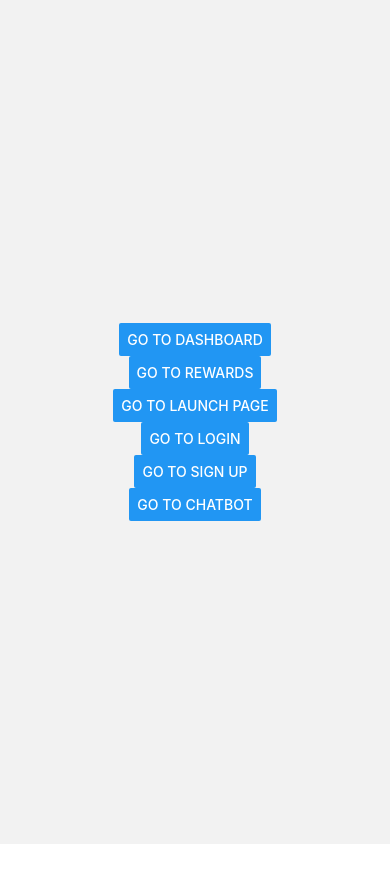
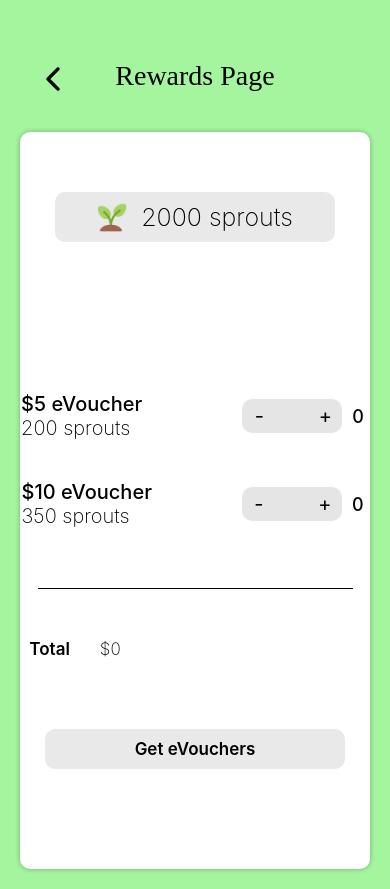
Before and after one commit to zixuantan/Green-Living, a React Native app: screen /Rewards2 in a window 390 px wide. Before the commit the page ends 844 px from the top, so only its background shows below. Built offline with nearby package versions, Linux system fonts and the light colour scheme.

Commit message:
completed rewards 1,2

```diff
--- a/App.js
+++ b/App.js
@@ -27,6 +27,7 @@ import { createStackNavigator } from "@react-navigation/stack";
 import Homepage from "./components/HomePage";
 import Dashboard1 from "./components/Dashboard1";
 import Rewards1 from "./components/Rewards1";
+import Rewards2 from "./components/Rewards2"
 import Login from "./components/Login";
 import Chatbot from "./components/Chatbot";
 import SignUp from './components/SignUp';
@@ -45,6 +46,8 @@ export default function App() {
         <Stack.Screen name="Chatbot" options={{headerShown: false}} component={Chatbot} />
         <Stack.Screen name="Dashboard1" options={{headerShown: false}} component={Dashboard1} />
         <Stack.Screen name="Rewards1" options={{headerShown: false}} component={Rewards1} />
+        <Stack.Screen name="Rewards2" options={{headerShown: false}} component={Rewards2} />
+
       </Stack.Navigator>
     </NavigationContainer>
   );
--- a/components/Rewards1.js
+++ b/components/Rewards1.js
@@ -1,10 +1,6 @@
-// RewardsPage.js
 import React from 'react';
-import { View, Text, StyleSheet, Button, TouchableOpacity, ScrollView } from 'react-native';
-import {Picker} from '@react-native-picker/picker'
+import { View, Text, StyleSheet, Button, TouchableOpacity, ScrollView, Image } from 'react-native';
 import { Ionicons } from '@expo/vector-icons';
-import { useState } from 'react';
-import { Touchable } from 'react-native';
 import Ring from './Ring';
 
 const Rewards1 = ({ navigation }) => {
@@ -13,66 +9,154 @@ const Rewards1 = ({ navigation }) => {
     navigation.goBack();
   };
 
+  function handlePress(){
+    navigation.navigate('Rewards2')
+  };
+
   return (
-    <ScrollView>
-
-      <View style={styles.container}>
-
+    <ScrollView style={styles.scrollView}>
+      <View style={styles.headerContainer}>
         <TouchableOpacity onPress={handleGoBack} style={styles.backButton}>
           <Ionicons
-          name="chevron-back-outline"
-          size={36}
-          color="black"
-          style={{marginHorizontal:15}}
+            name="chevron-back-outline"
+            size={36}
+            color="black"
+            style={{marginHorizontal:15}}
           />
         </TouchableOpacity>
+        <Text style={styles.title}>Rewards Page</Text>
+      </View>
 
-        <Text style={styles.title}>Rewards Page</Text>
+      <View style={styles.contentContainer}>
+        <Ring size={275} strokeWidth={20} color="green" text="14 DAYS LEFT"/>
+        <Text marginTop={20}>Good job!</Text>
+        <Text marginTop={10}>You've completed your ring for this month!</Text>
+        <Text style={styles.thisMonth}>This Month</Text>
+
+        <View style={styles.rowContainer}>
+        <Text> 1. X Brand Shoes                </Text>
+        <Text> +5 </Text>
+        <Image
+          source={require("../utils/sprout.png")} style={{width: 30, height: 30}} />
+        </View>
+
+        <View style={styles.rowContainer}>
+        <Text> 2. Y Brand Shirt                </Text>
+        <Text> +3 </Text>
+        <Image
+          source={require("../utils/sprout.png")} style={{width: 30, height: 30}} />
+        </View>
+
+        <View style={styles.rowContainer}>
+        <Text> 3. Z Brand Bag                </Text>
+        <Text> +5 </Text>
+        <Image
+          source={require("../utils/sprout.png")} style={{width: 30, height: 30}} />
+        </View>
+
+        <View style={styles.rowContainer}>
+        <Text> 4. A Brand Food                </Text>
+        <Text> +2 </Text>
+        <Image
+          source={require("../utils/sprout.png")} style={{width: 30, height: 30}} />
+        </View>
+
+        <View style={styles.rowContainer}>
+        <Text> 5. B Brand Phone                </Text>
+        <Text> +6 </Text>
+        <Image
+          source={require("../utils/sprout.png")} style={{width: 30, height: 30}} />
+        </View>
+
+        <TouchableOpacity style={styles.nextButton} onPress={handlePress}>
+
+          <Text style={styles.buttonText}>Redeem Sprouts</Text>
+
+
+        </TouchableOpacity>
 
 
       </View>
 
-      <View style={[styles.container, { justifyContent: 'center', alignItems: 'center', paddingTop: 60 }]}>
-
-      <Ring size={275} strokeWidth={20} color="green" text="Your Text Here"/>
-
-      </View>
-
-
-
-
-
-
 
     </ScrollView>
-
   );
 }
 
 const styles = StyleSheet.create({
-  container: {
-    flex: 1,
+  scrollView: {
+    backgroundColor: '#A4F59D',
+  },
+  headerContainer: {
     justifyContent: 'center',
     alignItems: 'center',
+    paddingTop: 40,
+    paddingBottom: 20
+  },
+
+  contentContainer: {
+    justifyContent: 'center',
+    alignItems: 'center',
+    paddingTop: 40,
+    borderRadius: 10,
+    backgroundColor: 'white',
+    margin: 20,
+    elevation: 5,
+    shadowColor: 'black',
+    shadowOpacity: 0.3,
+    shadowRadius: 5,
+    paddingBottom: 100
+  },
+
+  rowContainer : {
+    flexDirection: 'row',
+    backgroundColor: 'rgba(211, 211, 211, 0.5)',
+    borderRadius: 10,
+    padding: 10,
+    alignItems: 'center',
+    width : 250,
+    marginTop: 20
   },
 
   title: {
-    marginTop: 70,
+    marginTop: 20,
     fontSize: 28,
     fontFamily: 'Nunito-Bold',
   },
 
-  backButton : {
-    position: 'absolute',
-    top: 60,
-    left: 5,
-    paddingVertical: 10,
-    paddingHorizontal: 10,
-    borderRadius: 5,
+  thisMonth : {
+    marginTop: 40,
+    fontSize: 25,
+    marginLeft: -200,
+    fontFamily: 'Nunito-Bold',
+    fontWeight: '500',
+    marginBottom: 20
+  },
+
+  nextButton : {
+    backgroundColor: 'rgba(211, 211, 211, 0.5)',
+    borderRadius: 10,
+    padding: 10,
+    width : 250,
+    marginTop: 70,
+    alignItems: 'center',
+    width: 300
+  },
+
+  buttonText: {
+    fontSize: 17,
+    fontWeight: '600'
   },
 
 
-
+  backButton: {
+    position: 'absolute',
+    top: 20,
+    left: 10,
+    padding: 10,
+    borderRadius: 5,
+    paddingTop: 40,
+  },
 });
 
 export default Rewards1;
--- /dev/null
+++ b/components/Rewards2.js
@@ -0,0 +1,207 @@
+import React, {useState} from 'react';
+import { View, Text, StyleSheet, Button, TouchableOpacity, ScrollView, Image } from 'react-native';
+import { Ionicons } from '@expo/vector-icons';
+import Ring from './Ring';
+
+const Rewards2 = ({ navigation }) => {
+
+  function handleGoBack(){
+    navigation.goBack();
+  };
+
+  const [sprouts, setSprouts] = useState(2000); // Initial number of sprouts
+  const [vouchers5, setVouchers5] = useState(0); // Counter for $5 vouchers
+  const [vouchers10, setVouchers10] = useState(0); // Counter for $10 vouchers
+  const [redeemed, setRedeemed] = useState(0); // Total monetary value of vouchers redeemed
+
+  const redeemVoucher = (amount, sproutsRequired) => {
+    if (sprouts >= sproutsRequired) {
+      setSprouts(sprouts - sproutsRequired);
+      setRedeemed(redeemed + amount);
+    } else {
+      alert('Not enough sprouts!');
+    }
+  };
+
+  const subtractVouchers = (amount, sproutsRequired, voucherType) => {
+    if (voucherType === 5) {
+      if (vouchers5 > 0) {
+        setVouchers5(vouchers5 - 1);
+        setSprouts(sprouts + sproutsRequired);
+        setRedeemed(redeemed - amount);
+      }
+    } else if (voucherType === 10) {
+      if (vouchers10 > 0) {
+        setVouchers10(vouchers10 - 1);
+        setSprouts(sprouts + sproutsRequired);
+        setRedeemed(redeemed - amount);
+      }
+    }
+  };
+
+  return (
+    <ScrollView style={styles.scrollView}>
+      <View style={styles.headerContainer}>
+        <TouchableOpacity onPress={handleGoBack} style={styles.backButton}>
+          <Ionicons
+            name="chevron-back-outline"
+            size={36}
+            color="black"
+            style={{marginHorizontal:15}}
+          />
+        </TouchableOpacity>
+        <Text style={styles.title}>Rewards Page</Text>
+      </View>
+
+      <View style={styles.contentContainer}>
+
+
+        <View style={styles.rowContainer}>
+        <Image
+          source={require("../utils/sprout.png")} style={{width: 30, height: 30}} />
+        <Text style={{fontSize: 25, fontWeight: '200'}}>  {sprouts} sprouts</Text>
+
+        </View>
+
+
+
+        <View style={{ flexDirection: 'row', alignItems: 'center', marginTop: 150 }}>
+            <View style={{ marginRight: 100 }}>
+                <Text style={{ fontSize: 20, fontWeight: '500' }}>$5 eVoucher</Text>
+                <Text style={{ fontSize: 20, fontWeight: '200' }}>200 sprouts</Text>
+            </View>
+            <View style={{ flexDirection: 'row', alignItems: 'center', justifyContent: 'space-between', backgroundColor: 'rgba(0, 0, 0, 0.1)', borderRadius: 10, padding: 2, width: 100, marginRight:5 }}>
+                <TouchableOpacity style={{ minWidth: 30, minHeight: 30, justifyContent: 'center', alignItems: 'center' }} onPress={() => subtractVouchers(5, 200, 5)}>
+                <Text style={{ fontSize: 20 }}>-</Text>
+                </TouchableOpacity>
+                <View style={{ height: '100%', width: 1, backgroundColor: 'rgba(0, 0, 0, 0.3)', marginHorizontal: 5 }} />
+                <TouchableOpacity style={{ minWidth: 30, minHeight: 30, justifyContent: 'center', alignItems: 'center' }} onPress={() => {
+                setVouchers5(vouchers5 + 1);
+                redeemVoucher(5, 200);
+                }} disabled={sprouts < 200}>
+                <Text style={{ fontSize: 20 }}>+</Text>
+                </TouchableOpacity>
+            </View>
+            <Text style={{ fontSize: 18, fontWeight: '500', marginRight: 5, marginLeft: 5 }}>{vouchers5}</Text>
+        </View>
+
+
+        <View style={{ flexDirection: 'row', alignItems: 'center', marginTop: 40 }}>
+            <View style={{ marginRight: 90 }}>
+                <Text style={{ fontSize: 20, fontWeight: '500' }}>$10 eVoucher</Text>
+                <Text style={{ fontSize: 20, fontWeight: '200'  }}>350 sprouts</Text>
+            </View>
+            <View style={{ flexDirection: 'row', alignItems: 'center', justifyContent: 'space-between', backgroundColor: 'rgba(0, 0, 0, 0.1)', borderRadius: 10, padding: 2, width: 100, marginRight: 5 }}>
+                <TouchableOpacity style={{ minWidth: 30, minHeight: 30, justifyContent: 'center', alignItems: 'center' }} onPress={() => subtractVouchers(10, 350, 10)}>
+                <Text style={{ fontSize: 20 }}>-</Text>
+                </TouchableOpacity>
+                <View style={{ height: '100%', width: 1, backgroundColor: 'rgba(0, 0, 0, 0.3)', marginHorizontal: 5 }} />
+                <TouchableOpacity style={{ minWidth: 30, minHeight: 30, justifyContent: 'center', alignItems: 'center' }} onPress={() => {
+                setVouchers10(vouchers10 + 1);
+                redeemVoucher(10, 350);
+                }} disabled={sprouts < 350}>
+                <Text style={{ fontSize: 20 }}>+</Text>
+                </TouchableOpacity>
+            </View>
+            <Text style={{ fontSize: 18, fontWeight: '500', marginRight: 5, marginLeft: 5 }}>{vouchers10}</Text>
+        </View>
+
+        <View style={{ height: 1, backgroundColor: 'black', width: '90%', marginTop: 60 }} />
+
+        <View style={{ flexDirection: 'row', alignItems: 'center', marginTop: 50, marginRight: 240 }}>
+
+        <Text style={{fontSize: 17, fontWeight: '600'}}>Total       </Text>
+        <Text style={{fontSize: 17, fontWeight: '200'}}>${redeemed}</Text>
+
+
+        </View>
+
+
+
+
+
+
+        <TouchableOpacity style={styles.nextButton}>
+
+          <Text style={styles.buttonText}>Get eVouchers</Text>
+
+
+        </TouchableOpacity>
+
+
+      </View>
+
+
+    </ScrollView>
+  );
+}
+
+const styles = StyleSheet.create({
+  scrollView: {
+    backgroundColor: '#A4F59D',
+  },
+  headerContainer: {
+    justifyContent: 'center',
+    alignItems: 'center',
+    paddingTop: 40,
+    paddingBottom: 20
+  },
+
+  contentContainer: {
+    justifyContent: 'center',
+    alignItems: 'center',
+    paddingTop: 40,
+    borderRadius: 10,
+    backgroundColor: 'white',
+    margin: 20,
+    elevation: 5,
+    shadowColor: 'black',
+    shadowOpacity: 0.3,
+    shadowRadius: 5,
+    paddingBottom: 100
+  },
+
+  rowContainer : {
+    flexDirection: 'row',
+    backgroundColor: 'rgba(211, 211, 211, 0.5)',
+    borderRadius: 10,
+    padding: 10,
+    alignItems: 'center',
+    width : 280,
+    marginTop: 20,
+    justifyContent: 'center'
+  },
+
+  title: {
+    marginTop: 20,
+    fontSize: 28,
+    fontFamily: 'Nunito-Bold',
+  },
+
+  nextButton : {
+    backgroundColor: 'rgba(211, 211, 211, 0.5)',
+    borderRadius: 10,
+    padding: 10,
+    width : 250,
+    marginTop: 70,
+    alignItems: 'center',
+    width: 300
+  },
+
+  buttonText: {
+    fontSize: 17,
+    fontWeight: '600'
+  },
+
+
+  backButton: {
+    position: 'absolute',
+    top: 20,
+    left: 10,
+    padding: 10,
+    borderRadius: 5,
+    paddingTop: 40,
+  },
+});
+
+export default Rewards2;
--- a/components/Ring.js
+++ b/components/Ring.js
@@ -1,30 +1,45 @@
 import React from 'react';
-import { View } from 'react-native';
-import Svg, { Circle, Text, TextPath, Path } from 'react-native-svg';
+import { View, Image } from 'react-native';
+import Svg, { Circle, Text, TextPath, Path, Defs } from 'react-native-svg';
 
 const Ring = ({ size = 200, strokeWidth = 20, color = 'black', text = 'Curved Text' }) => {
   const radius = (size - strokeWidth) / 2;
-  const circumference = radius * 2 * Math.PI;
+  const halfSize = size / 2;
+  const textPathId = 'textPath';
 
   return (
     <View style={{ width: size, height: size }}>
       <Svg width={size} height={size} viewBox={`0 0 ${size} ${size}`}>
+        <Defs>
+          <Path
+            id={textPathId}
+            d={`M ${halfSize}, ${halfSize + radius}
+                a ${radius},${radius} 0 1,0 0,${-2 * radius}`}
+          />
+        </Defs>
         <Circle
           stroke={color}
           fill="none"
-          cx={size / 2}
-          cy={size / 2}
+          cx={halfSize}
+          cy={halfSize}
           r={radius}
           strokeWidth={strokeWidth}
-          strokeDasharray={circumference}
-          strokeDashoffset={0}
         />
-        <Text fill={color}>
-          <TextPath href="#curve" startOffset={`${(size - circumference) / 2}`}>
+        <Image
+          source={require("../utils/sprout.png")}
+          style={{
+            position: 'absolute',
+            top: halfSize - 40, // Adjust as needed
+            left: halfSize - 30, // Adjust as needed
+            width: 60, // Adjust as needed
+            height: 60, // Adjust as needed
+          }}
+        />
+        <Text fill="black" fontSize={39} textAnchor="middle"   transform={`rotate(90 ${halfSize} ${halfSize})`} y="-20">
+          <TextPath href={`#${textPathId}`} startOffset="50%">
             {text}
           </TextPath>
         </Text>
-        <Path id="curve" d={`M ${(size / 2) - radius},${size / 2} A ${radius},${radius} 0 1,0 ${(size / 2) + radius},${size / 2}`} />
       </Svg>
     </View>
   );
```
Also changed, not shown: utils/sprout.png (added).
